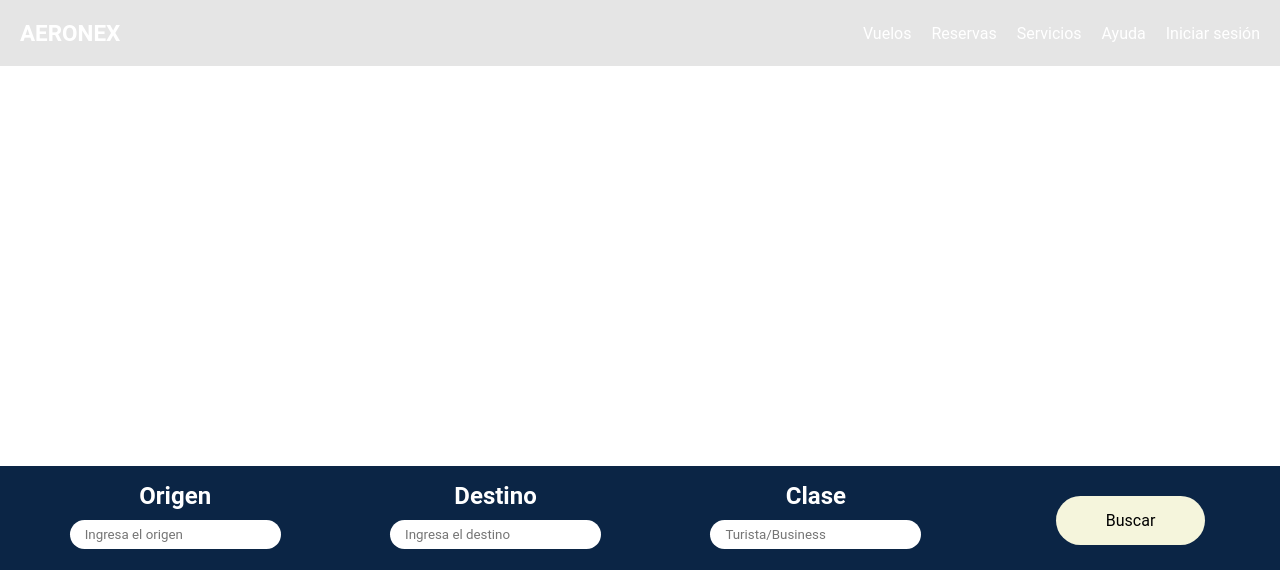
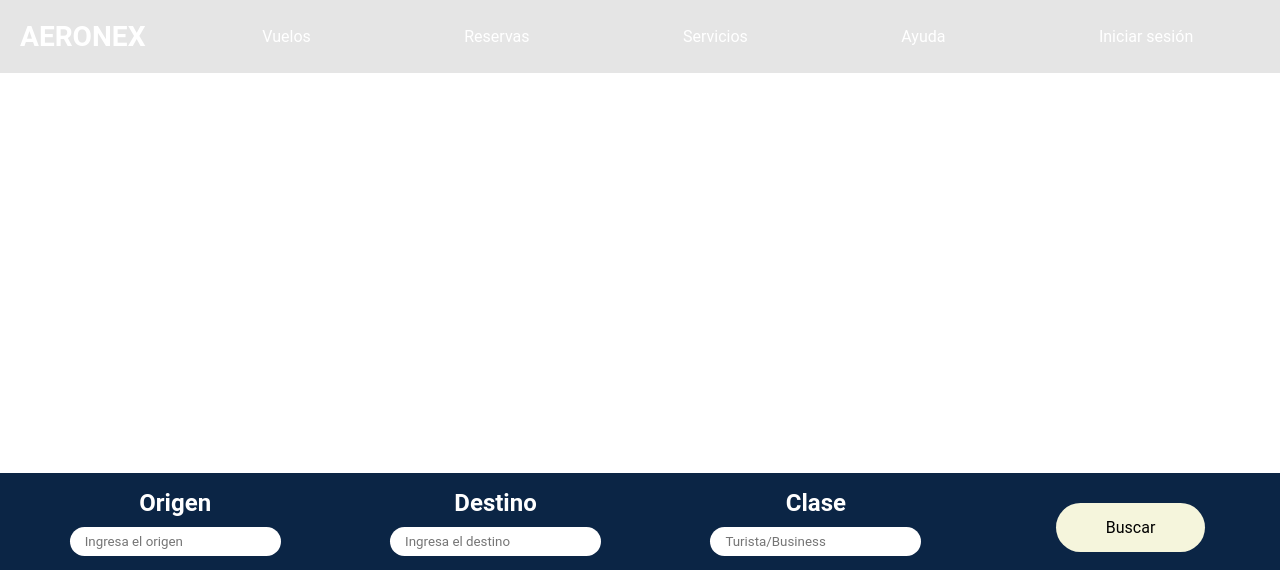
Before and after one commit to JulianGomezOrtiz/Aeronex-project, a plain HTML site: page index.html in a window 1280 px wide. Shown: the top 570 px of the page. Drawn offline with Linux system fonts and the light colour scheme.

Commit message:
Corrección de errores

```diff
--- a/Resources/CSS/estilos.css
+++ b/Resources/CSS/estilos.css
@@ -33,19 +33,19 @@ a {
 .logo a {
   text-transform: uppercase;
   color: white;
-  font-size:larger;
+  font-size: x-large;
 }
 .logo a:hover {
   color: #115a57;
 }
 .nav {
   display: flex;
-  justify-content: flex-end;
   padding: 15px;
   width: 100%;
 }
-.nav > ul {
+.nav > ul{
   justify-content: space-around;
+  width: 100%;
 }
 .nav > ul > li {
   list-style: none;
@@ -151,7 +151,6 @@ input {
   align-items: center;
   position: relative;
 }
-
 .foot a {
   color: white;
   padding: 5px;
```
